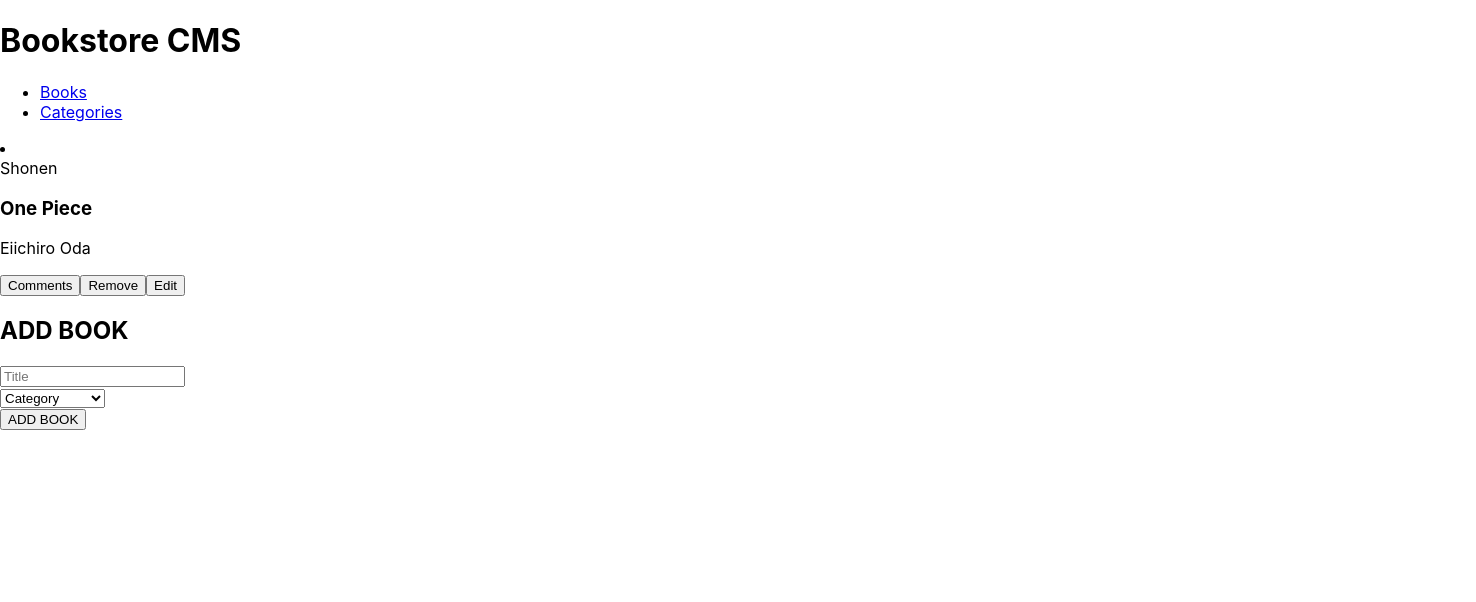
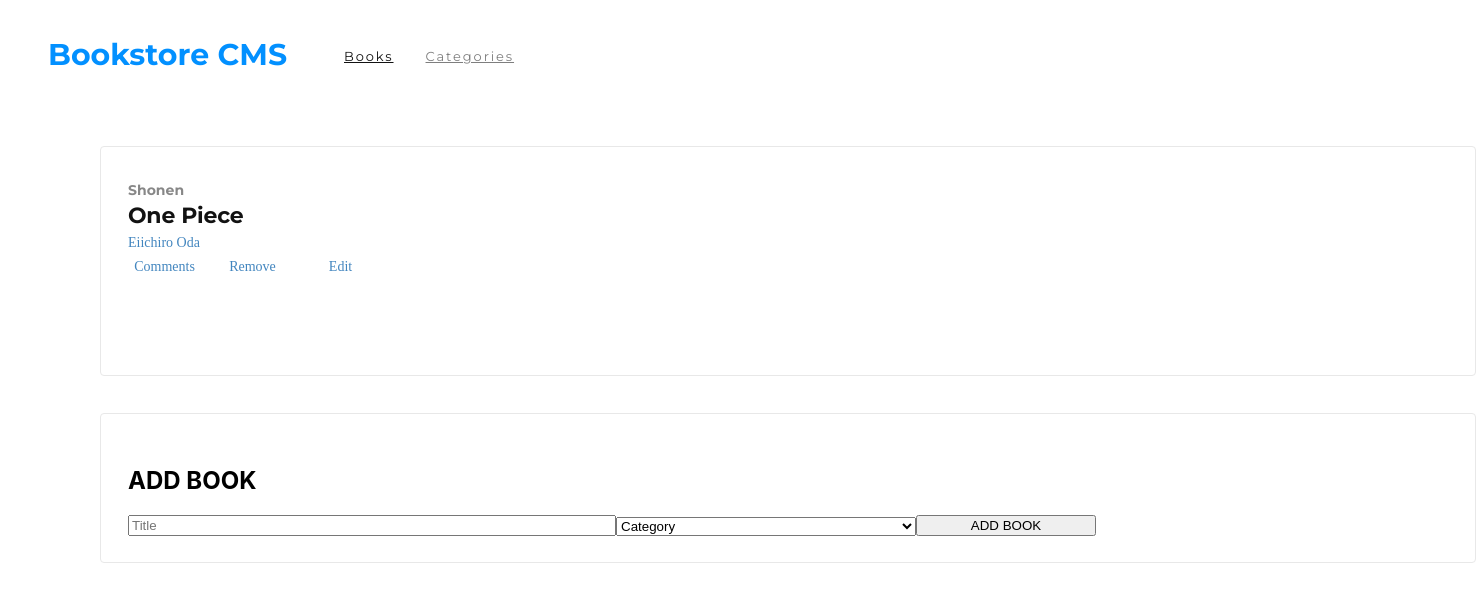
Before and after one commit to franciscoPonceDev/react-bookstore, a React (Create React App) app: page / in a window 1280 px wide. Shown: the top 602 px of the page, 1476 px wide, since content can reach past the window. Built offline with nearby package versions, Linux system fonts and the light colour scheme.

Commit message:
a little bit of styling for my mind

```diff
--- /dev/null
+++ b/src/components/Book.css
@@ -0,0 +1,70 @@
+@import url(https://fonts.googleapis.com/css?family=Roboto+Slab:100,200,300,regular,500,600,700,800,900);
+
+.Lesson-Panel {
+  width: 75rem;
+  height: 10.625rem;
+  margin: 2.313rem 6.25rem 0;
+  padding: 2rem 9.188rem 1.625rem 1.688rem;
+  border-radius: 4px;
+  border: solid 1px #e8e8e8;
+  background-color: #fff;
+}
+
+.School-of {
+  width: 3.063rem;
+  height: 1.125rem;
+  margin: 0 2.438rem 0 0;
+  opacity: 0.5;
+  font-family: Montserrat, sans-serif;
+  font-size: 0.875rem;
+  font-weight: bold;
+  font-stretch: normal;
+  font-style: normal;
+  line-height: normal;
+  letter-spacing: normal;
+  color: #121212;
+}
+
+.Title {
+  width: 12.313rem;
+  height: 1.813rem;
+  margin: 0.188rem 20.188rem 0 0;
+  font-family: RobotoSlab, Montserrat, sans-serif;
+  font-size: 1.375rem;
+  font-weight: bold;
+  font-stretch: normal;
+  font-style: normal;
+  line-height: normal;
+  letter-spacing: -0.2px;
+  color: #121212;
+}
+
+.Suzanne-Collins {
+  width: 6.688rem;
+  height: 1.188rem;
+  margin: 0.25rem 0 0;
+  font-family: RobotoSlab;
+  font-size: 0.875rem;
+  font-weight: 300;
+  font-stretch: normal;
+  font-style: normal;
+  line-height: normal;
+  letter-spacing: normal;
+  color: #4386bf;
+}
+
+.Comments {
+  width: 4.563rem;
+  height: 1.188rem;
+  margin: 0.188rem 0.938rem 0.125rem 0;
+  font-family: RobotoSlab;
+  font-size: 0.875rem;
+  font-weight: 300;
+  font-stretch: normal;
+  font-style: normal;
+  line-height: normal;
+  letter-spacing: normal;
+  color: #4386bf;
+  background-color: #fff;
+  border: none;
+}
--- a/src/components/Book.js
+++ b/src/components/Book.js
@@ -1,18 +1,19 @@
 import { PropTypes } from 'prop-types';
+import './Book.css';
 
 const Book = (props) => {
   const { genre, title, author } = props;
 
   return (
-    <li className="book-card">
+    <li className="Lesson-Panel">
       <div className="book-header">
-        <span className="book-header-category">{genre}</span>
-        <h3 className="book-header-title">{title}</h3>
-        <p className="book-header-author">{author}</p>
+        <span className="School-of">{genre}</span>
+        <h3 className="Title">{title}</h3>
+        <p className="Suzanne-Collins">{author}</p>
         <div className="book-header-buttons">
-          <button type="button">Comments</button>
-          <button type="button">Remove</button>
-          <button type="button">Edit</button>
+          <button className='Comments' type="button">Comments</button>
+          <button className='Comments' type="button">Remove</button>
+          <button className='Comments' type="button">Edit</button>
         </div>
       </div>
       <div className="progress" />
--- /dev/null
+++ b/src/components/Form.css
@@ -0,0 +1,28 @@
+.form-container {
+  width: 75rem;
+  margin: 2.313rem 6.25rem 0;
+  padding: 2rem 9.188rem 1.625rem 1.688rem;
+  border-radius: 4px;
+  border: solid 1px #e8e8e8;
+  background-color: #fff;
+}
+
+form {
+  display: flex;
+}
+
+.form-book-title {
+  width: 40%;
+}
+
+.form-book-category {
+  width: 25%;
+}
+
+.select {
+  width: 100%;
+}
+
+.add-btn {
+  width: 15%;
+}
--- a/src/components/Form.js
+++ b/src/components/Form.js
@@ -1,3 +1,5 @@
+import './Form.css';
+
 const Form = () => (
   <div className="form-container">
     <h2 className="form-title">ADD BOOK</h2>
--- /dev/null
+++ b/src/components/Header.css
@@ -0,0 +1,58 @@
+@import url(https://fonts.googleapis.com/css?family=Montserrat:100,200,300,regular,500,600,700,800,900,100italic,200italic,300italic,italic,500italic,600italic,700italic,800italic,900italic);
+
+Header {
+  display: flex;
+  padding: 1rem 3rem;
+  align-items: center;
+  width: 100%;
+}
+
+.Bookstore-CMS {
+  width: 15rem;
+  height: 2.313rem;
+  font-size: 1.875rem;
+  font-family: Montserrat, sans-serif;
+  font-size: 1.875rem;
+  font-weight: bold;
+  font-stretch: normal;
+  font-style: normal;
+  line-height: normal;
+  letter-spacing: normal;
+  color: #0290ff;
+}
+
+.BOOKS {
+  width: 3.688rem;
+  height: 1rem;
+  font-family: Montserrat, sans-serif;
+  font-size: 0.813rem;
+  font-weight: normal;
+  font-stretch: normal;
+  font-style: normal;
+  line-height: normal;
+  letter-spacing: 1.9px;
+  color: #121212;
+}
+
+.CATEGORIES {
+  width: 6.563rem;
+  height: 1rem;
+  opacity: 0.5;
+  font-family: Montserrat;
+  font-size: 0.813rem;
+  font-weight: normal;
+  font-stretch: normal;
+  font-style: normal;
+  line-height: normal;
+  letter-spacing: 1.9px;
+  color: var(--black-two);
+}
+
+ul {
+  display: flex;
+}
+
+li {
+  list-style: none;
+  margin: 0 1rem;
+}
--- a/src/components/Header.js
+++ b/src/components/Header.js
@@ -1,15 +1,16 @@
 import { Link } from 'react-router-dom';
+import './Header.css'
 
 const Header = () => (
   <header>
-    <h1 className="logo">Bookstore CMS</h1>
+    <h1 className="Bookstore-CMS">Bookstore CMS</h1>
     <nav className="nav">
       <ul>
         <li>
-          <Link to="/">Books</Link>
+          <Link className='BOOKS' to="/">Books</Link>
         </li>
         <li>
-          <Link to="categories">Categories</Link>
+          <Link className='CATEGORIES' to="categories">Categories</Link>
         </li>
       </ul>
     </nav>
```
